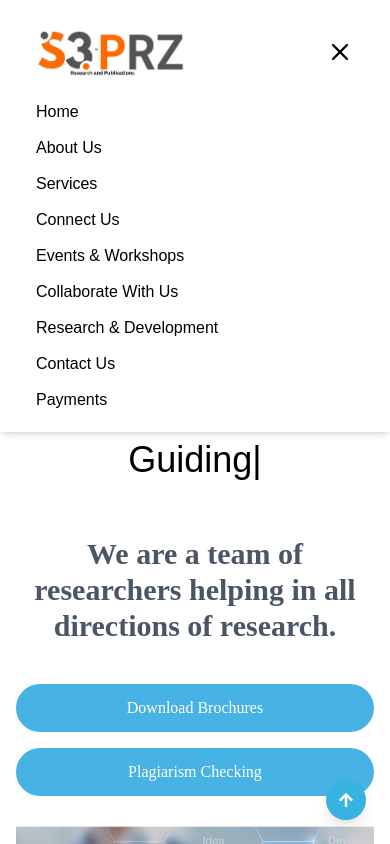
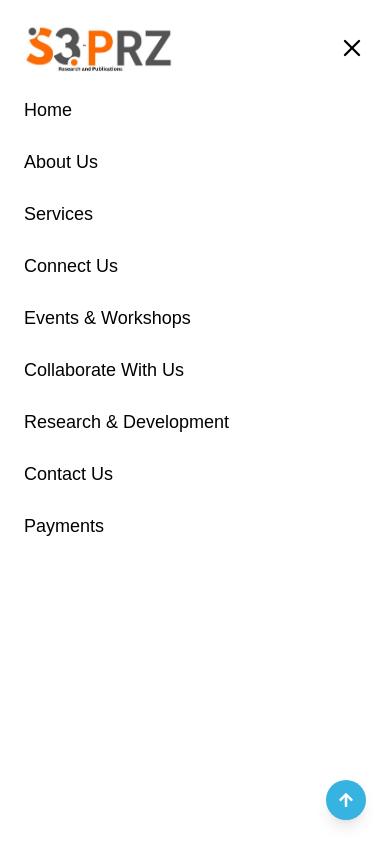
Before and after one commit to Baladeveloper2/s3website, a Next.js app: page / in a window 390 px wide. Both pictures are taken after a click on the button 347 px from the left and 52 px from the top of the page. Shown: the top 844 px of the page. Built offline with nearby package versions, Linux system fonts and the light colour scheme.

Commit message:
Response updated

```diff
--- a/app/components/Navbar.jsx
+++ b/app/components/Navbar.jsx
@@ -131,7 +131,7 @@ useEffect(() => {
         </div>
 
         {/* Mobile Nav Links */}
-        {menuOpen && (
+        {/* {menuOpen && (
           <ul className="md:hidden mt-4 space-y-3 text-base text-black font-medium">
             <li><Link href="/" className="hover:text-[#e55d00]">Home</Link></li>
             <li><ScrollLink to="about" smooth duration={300} offset={-80} className="hover:text-[#e55d00] cursor-pointer">About Us</ScrollLink></li>
@@ -143,8 +143,29 @@ useEffect(() => {
             <li><ScrollLink to="contact" smooth duration={300} offset={-80} className="hover:text-[#e55d00] cursor-pointer">Contact Us</ScrollLink></li>
             <li><ScrollLink to="payments" smooth duration={300} offset={-80} className="hover:text-[#e55d00] cursor-pointer">Payments</ScrollLink></li>
           </ul>
-        )}
+        )} */}
       </div>
+      {menuOpen && (
+  <div className="fixed top-0 left-0 w-full h-full bg-white z-50 p-6 overflow-y-auto">
+    <div className="flex justify-between items-center mb-6">
+      <Image src={logo} alt="Logo" width={150} height={40} />
+      <button onClick={() => setMenuOpen(false)}>
+        <X size={28} className="text-black" />
+      </button>
+    </div>
+    <ul className="space-y-6 text-lg text-black">
+      <li><Link href="/" onClick={() => setMenuOpen(false)}>Home</Link></li>
+      <li><ScrollLink to="about" smooth duration={300} offset={-80} onClick={() => setMenuOpen(false)} className="cursor-pointer">About Us</ScrollLink></li>
+      <li><ScrollLink to="publications" smooth duration={300} offset={-80} onClick={() => setMenuOpen(false)} className="cursor-pointer">Services</ScrollLink></li>
+      <li><ScrollLink to="connect" smooth duration={300} offset={-80} onClick={() => setMenuOpen(false)} className="cursor-pointer">Connect Us</ScrollLink></li>
+      <li><ScrollLink to="workshops" smooth duration={300} offset={-80} onClick={() => setMenuOpen(false)} className="cursor-pointer">Events & Workshops</ScrollLink></li>
+      <li><ScrollLink to="collaborations" smooth duration={300} offset={-80} onClick={() => setMenuOpen(false)} className="cursor-pointer">Collaborate With Us</ScrollLink></li>
+      <li><ScrollLink to="technologies" smooth duration={300} offset={-80} onClick={() => setMenuOpen(false)} className="cursor-pointer">Research & Development</ScrollLink></li>
+      <li><ScrollLink to="contact" smooth duration={300} offset={-80} onClick={() => setMenuOpen(false)} className="cursor-pointer">Contact Us</ScrollLink></li>
+      <li><ScrollLink to="payments" smooth duration={300} offset={-80} onClick={() => setMenuOpen(false)} className="cursor-pointer">Payments</ScrollLink></li>
+    </ul>
+  </div>
+)}
     </nav>
 
 
@@ -816,12 +837,12 @@ show && (
   </button>
 )
 <section id='payments' className='bg-[#f8f9fc] relative px-10 py-10'>
-  <h1 className='text-black text-4xl font-bold absolute top-[80px] left-[160px]'>Payments</h1>
+  <h1 className='text-black text-4xl font-bold absolute top-[80px] md:left-[160px] left[0px]'>Payments</h1>
   <center>
-    <Image src={payment} width={280} height={100} className="mt-25" alt="" />
+    <Image src={payment} width={280} height={100} className="mt-25 " alt="" />
   </center>
-  <h1 className='text-black text-3xl ml-30 mt-20'>Ethical Policies</h1>
-  <div className="ml-30 gap-5 mt-5 text-black text-xl">
+  <h1 className='text-black text-3xl lg:ml-30 mt-20 ml-0'>Ethical Policies</h1>
+  <div className="ml-4 md:ml-30 gap-5 mt-5 text-black text-lg md:text-xl">
 
 
   <p className='mb-5'>The publication of an article in a peer-reviewed journal is an essential building block in the development of a coherent and respected network of knowledge.</p>
```
